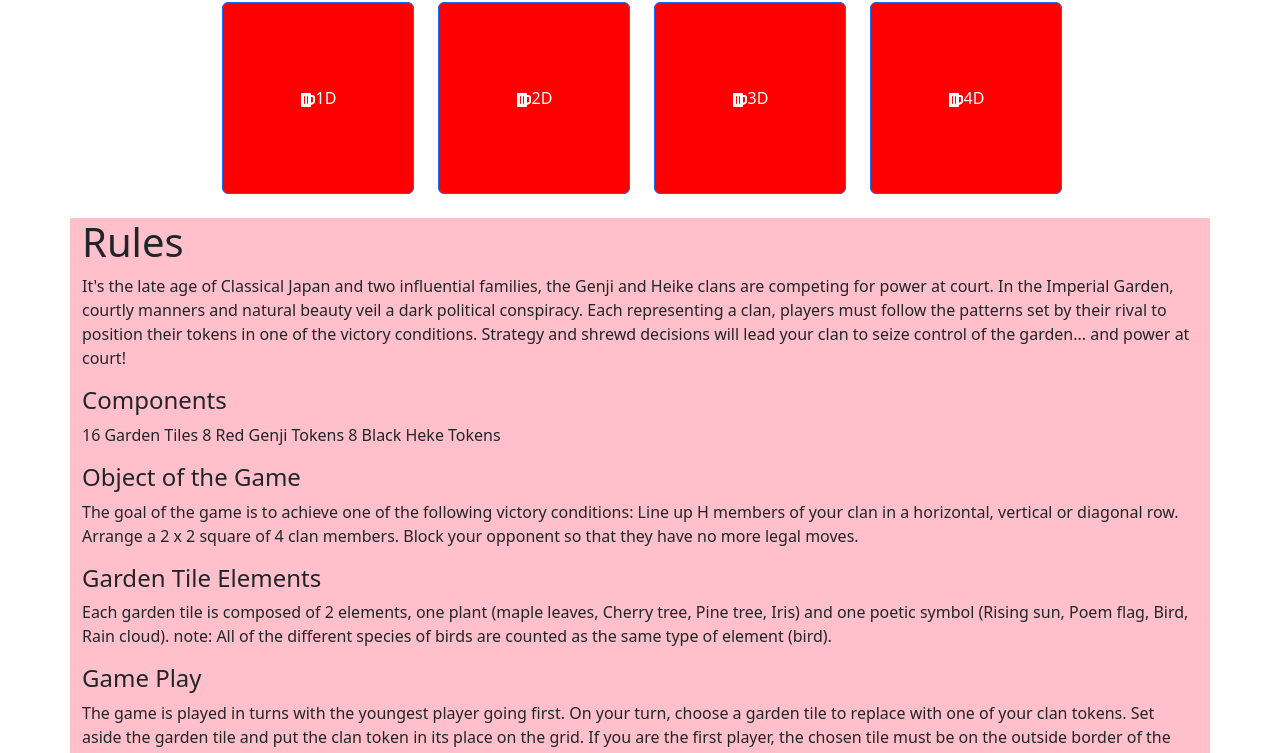
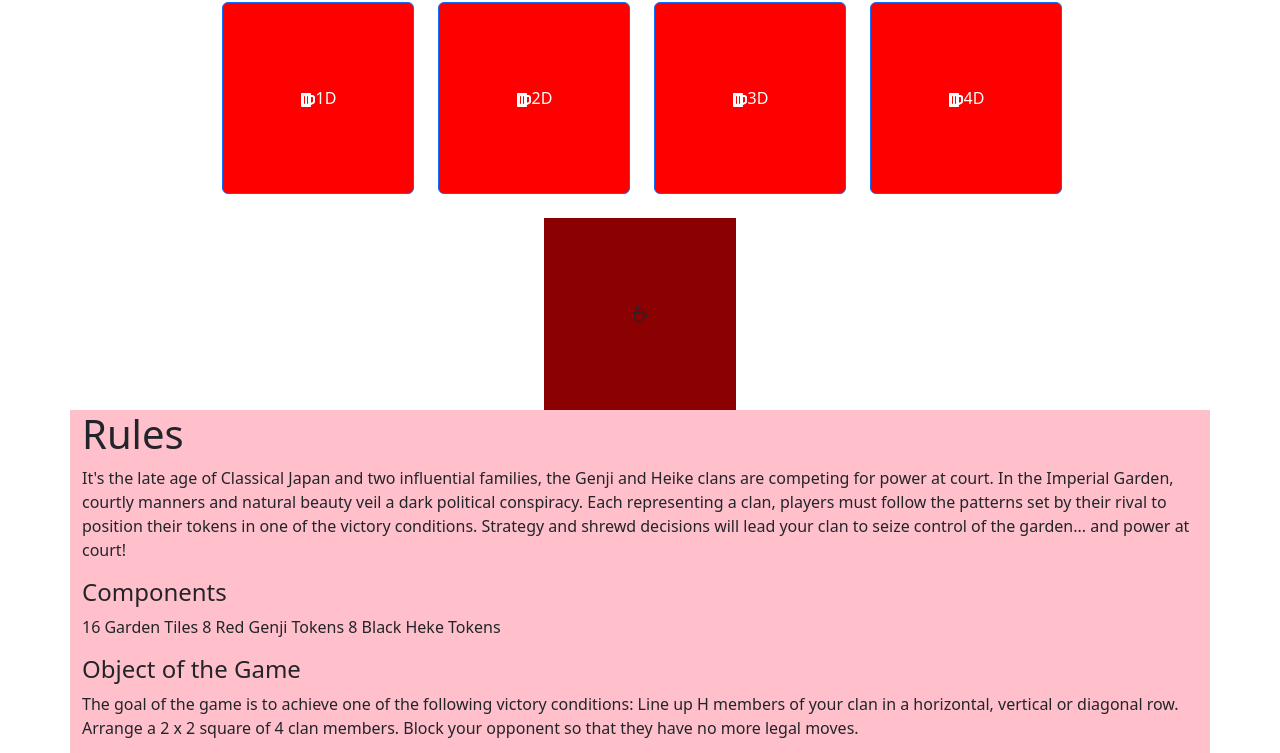
Before and after one commit to maijaleena/niya, a React (Create React App) app: page / in a window 1280 px wide. Shown: the part 938-1691 px from the top of the page. Built offline with nearby package versions, Linux system fonts and the light colour scheme.

Commit message:
add draggable token

```diff
--- a/package.json
+++ b/package.json
@@ -10,6 +10,7 @@
     "react": "^18.2.0",
     "react-bootstrap": "^2.5.0",
     "react-dom": "^18.2.0",
+    "react-draggable": "^4.4.5",
     "react-icons": "^4.4.0",
     "react-scripts": "5.0.1",
     "web-vitals": "^2.1.4"
--- a/src/components/Board.js
+++ b/src/components/Board.js
@@ -4,8 +4,8 @@ import Rules from "./Rules";
 import Scoreboard from "./Scoreboard";
 import { Container, Col, Row } from "react-bootstrap";
 import React, { useState, useEffect } from "react";
-import Card from 'react-bootstrap/Card';
-import Button from 'react-bootstrap/Button';
+import Card from "react-bootstrap/Card";
+import Button from "react-bootstrap/Button";
 
 function Board() {
   const [tiles, setTiles] = useState([
@@ -37,7 +37,8 @@ function Board() {
     return array;
   }
 
-  //explanation: For React to recognize that there was a change in the board and re-render, I had to use the .slice() function. Basically, it changes the references of the array without changing the content. Without it, the contents change, and the references don't change under the hood, so React doesn't recognize it as a change to the state.
+  //explanation for setBoard function: For React to recognize that there was a change in the board and re-render, I had to use the .slice() function. Basically, .slice() "copies" the array, and while doing so, it changes the references of the array without changing the content. Without .slice(), even though the contents were changed, but the references don't change under the hood, so React doesn't recognize it as a change to the state. React only recognizes changes to references as changes (in terms of re-rendering)
+
   const setBoard = () => {
     let randomizedBoard = shuffleBoard(tiles);
     setTiles(randomizedBoard.slice());
@@ -45,7 +46,7 @@ function Board() {
 
   const row = (tile) => {
     return (
-      <Col style={{ width: 'w-25'}}>
+      <Col style={{ width: "w-25" }}>
         <Tile tile={tile} />
       </Col>
     );
@@ -53,31 +54,39 @@ function Board() {
 
   return (
     <>
-      <Container className="mx-auto" style={{width: '200px', textAlign: 'center'  }}>
+      <Container
+        className="mx-auto"
+        style={{ width: "200px", textAlign: "center" }}
+      >
         <h1>Niya</h1>
       </Container>
 
       <Scoreboard setBoard={setBoard} />
 
-      <Container className="mx-auto" style={{ marginTop: "10px", height: '840px', width: '860px'}}>
-        <Row style={{  height: '13rem', width: '54rem' }}>
+      <Container
+        className="mx-auto"
+        style={{ marginTop: "10px", height: "840px", width: "860px" }}
+      >
+        <Row style={{ height: "13rem", width: "54rem" }}>
           {tiles.slice(0, 4).map((tile) => row(tile))}
         </Row>
-        <Row style={{  height: '13rem', width: '54rem' }}>
+        <Row style={{ height: "13rem", width: "54rem" }}>
           {tiles.slice(4, 8).map((tile) => row(tile))}
         </Row>
-        <Row style={{  height: '13rem', width: '54rem'  }}>
+        <Row style={{ height: "13rem", width: "54rem" }}>
           {tiles.slice(8, 12).map((tile) => row(tile))}
         </Row>
-        <Row style={{  height: '13rem', width: '54rem'  }}>
+        <Row style={{ height: "13rem", width: "54rem" }}>
           {tiles.slice(12, 16).map((tile) => row(tile))}
         </Row>
       </Container>
+      <Container>
+        <Token />
+      </Container>
 
-      <Container style={{ backgroundColor: 'pink' }}>
+      <Container style={{ backgroundColor: "pink" }}>
         <Rules />
       </Container>
-
     </>
   );
 }
--- a/src/components/Token.js
+++ b/src/components/Token.js
@@ -1,11 +1,17 @@
 import { AiOutlineCoffee } from "react-icons/ai";
 import { Container } from "react-bootstrap";
+import Draggable from "react-draggable";
 
 function Token() {
   return (
-    <Container className="d-flex justify-content-center align-items-center" style={{ height: '12rem', width: '12rem', backgroundColor: 'darkred' }}>
-      <AiOutlineCoffee />
-    </Container>
+    <Draggable>
+      <Container
+        className="d-flex justify-content-center align-items-center"
+        style={{ height: "12rem", width: "12rem", backgroundColor: "darkred" }}
+      >
+        <AiOutlineCoffee />
+      </Container>
+    </Draggable>
   );
 }
 
```
Also changed, not shown: 1 other file (tests, documents, lock files or other folders).
